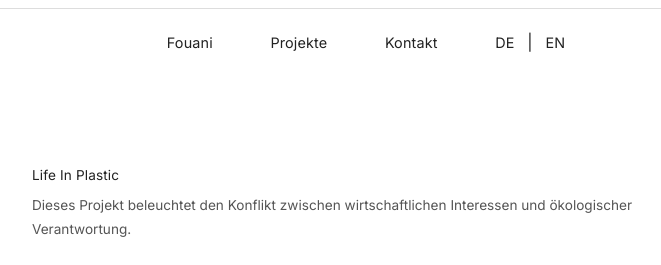
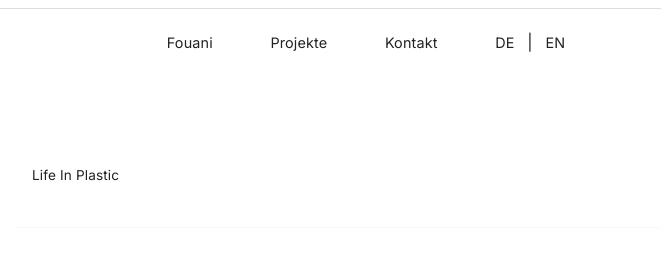
Before and after one commit to Hebifou/anifou_live, a Flask app: page /projekt/plastic_vs_profit?lang=de in a window 1280 px wide. Shown: the top 265 px of the page, without its empty margins (274-935 px from the left). Run offline with Flask 2, Linux system fonts and the light colour scheme.

Commit message:
Textänderung auf der Startseite

```diff
--- a/templates/projekt/plastic_vs_profit/index.html
+++ b/templates/projekt/plastic_vs_profit/index.html
@@ -7,7 +7,6 @@
   <!-- Titel + Untertitel -->
   <div class="project-header">
     <h1>{{ _("Life In Plastic") }}</h1>
-    <p class="lead">{{ _("Dieses Projekt beleuchtet den Konflikt zwischen wirtschaftlichen Interessen und ökologischer Verantwortung.") }}</p>
   </div>
 
   <hr class="fade-in-hr">
```
